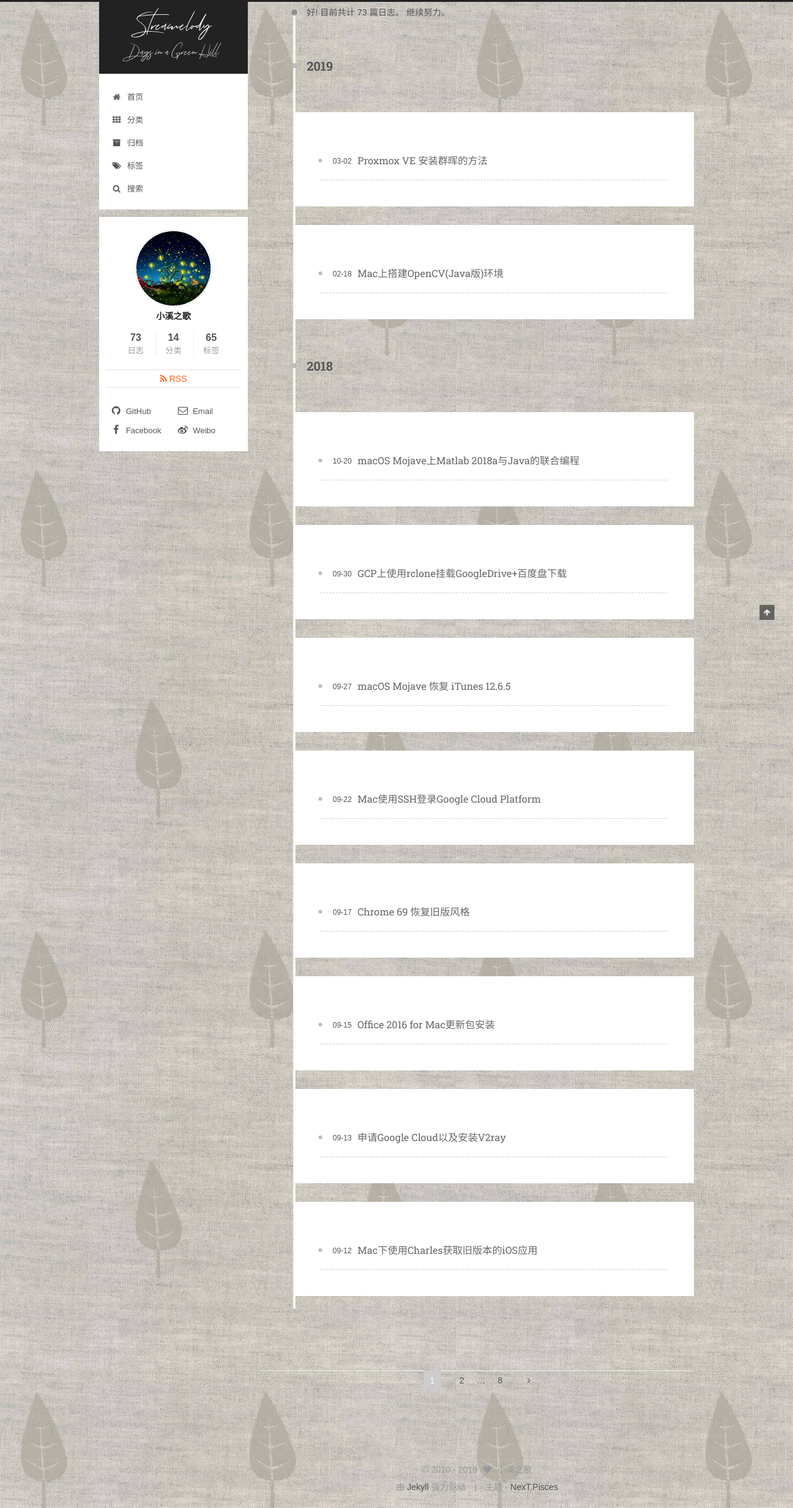
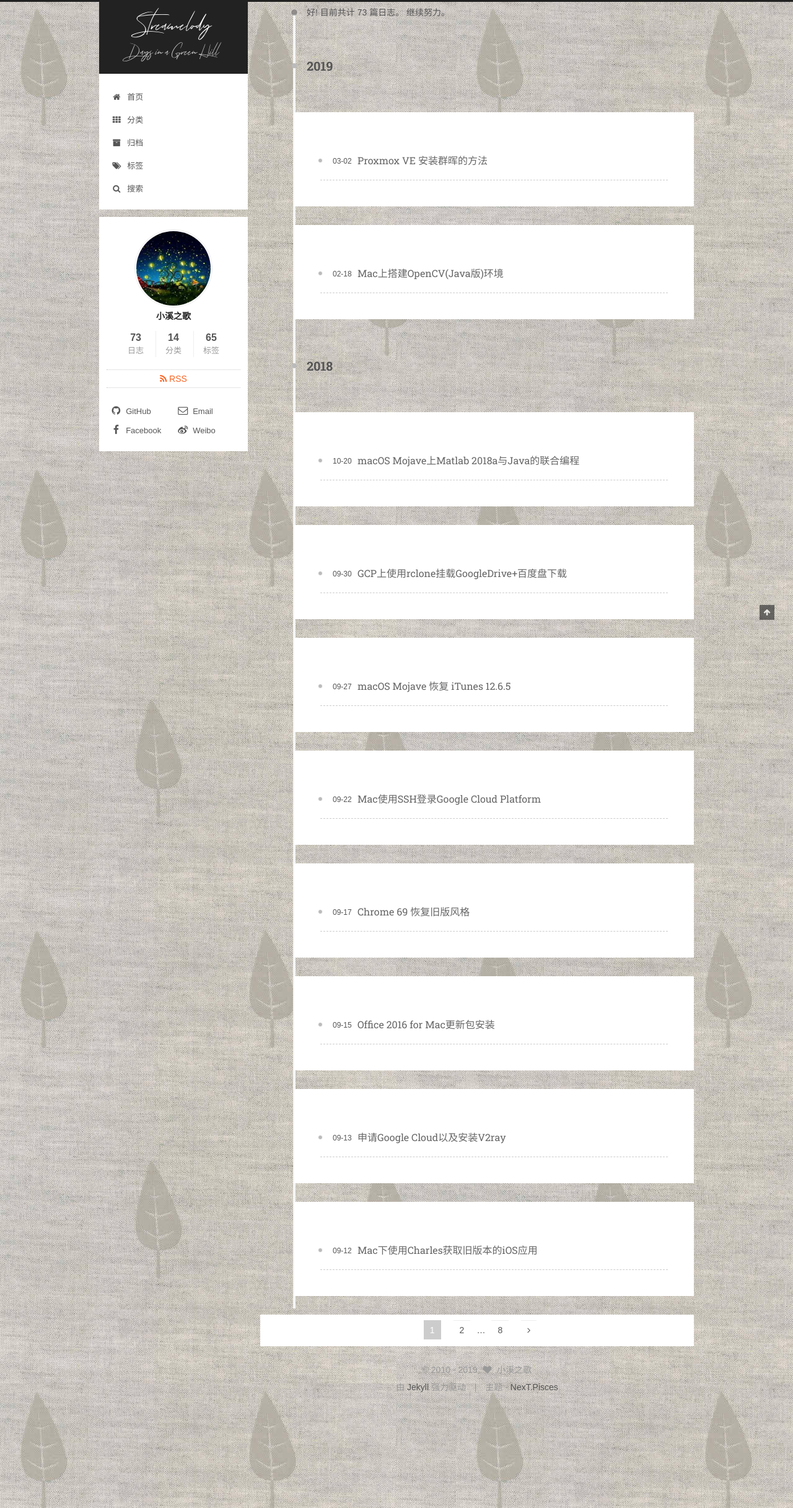
Before and after one commit to streamelody/streamelody.github.io, a Jekyll site: the page built from archives/index.html, in a window 1280 px wide. Shown: the whole page at 62% size. Built offline with Jekyll 4.4.1, drawn with Linux system fonts in a browser that asks for light colours; some web fonts are replaced.

Commit message:
update css

```diff
--- a/_sass/_common/components/pagination.scss
+++ b/_sass/_common/components/pagination.scss
@@ -1,7 +1,9 @@
 .pagination {
-  margin: 120px 0 40px;
+  //margin: 120px 0 40px;
   text-align: center;
-  border-top: 1px solid $pagination-border;
+  //border-top: 1px solid $pagination-border;
+  background: white;
+  padding: 10px 0px 10px 0px;
 }
 
 .page-number-basic {
--- a/_sass/_common/components/post/post-eof.scss
+++ b/_sass/_common/components/post/post-eof.scss
@@ -1,9 +1,9 @@
 .posts-expand {
   .post-eof {
     display: block;
-    margin: $post-eof-margin-top auto $post-eof-margin-bottom;
-    width: 8%;
-    height: 1px;
+    //margin: $post-eof-margin-top auto $post-eof-margin-bottom;
+    //width: 8%;
+    //height: 1px;
     background: $grey-light;
     text-align: center;
   }
--- a/_sass/_custom/custom.scss
+++ b/_sass/_custom/custom.scss
@@ -45,3 +45,7 @@ article {
   margin-bottom: 12px;
   padding: 3em 3em 3em;
 }
+
+// 自定义 footer 与 article 的间距
+.main {
+  padding-bottom: 100px; }
```
